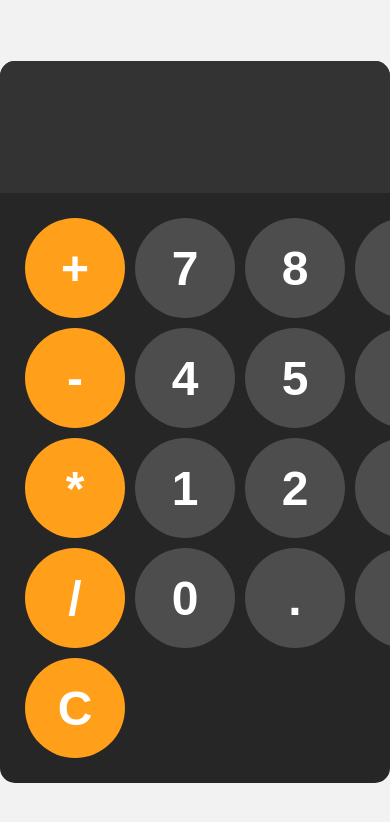
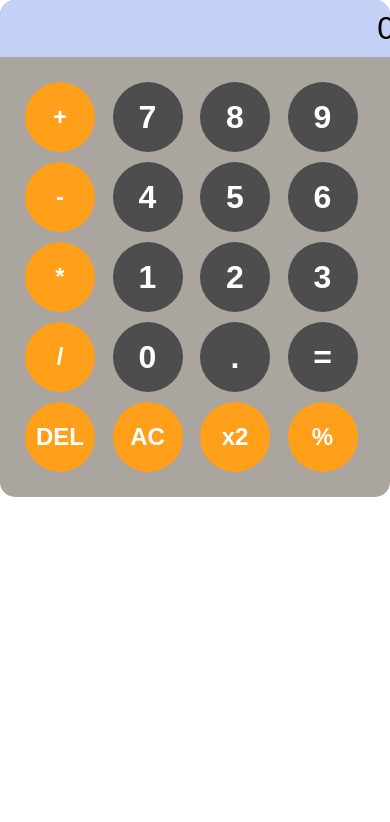
Before and after one commit to mary838/hackathon, a plain HTML site: page index.html in a window 390 px wide. Drawn offline with Linux system fonts and the light colour scheme.

Commit message:
update index-css

```diff
--- a/index.css
+++ b/index.css
@@ -4,23 +4,24 @@ body{
     justify-content: center;
     align-items: center;
     height: 100vh;
-    background-color: hsl(0, 0%, 95%);
+    /* background-color: hsl(0, 42%, 54%); */
 }
 .container{
     font-family: Arial, Helvetica, sans-serif;
-    background-color: hsl(0, 0%, 15%);
+    background-color: hsl(0, 1%, 41%);
     border-radius: 15px;
     max-width: 500px;
     overflow: hidden;
+    margin-top: 100px;
 }
 #result{
     width: 100%;
-    padding: 20px;
-    background-color: hsl(0, 0%, 20%);
+    padding:10px 5px;
+    background-color: hsl(0, 1%, 32%);
     color: white;
     font-size: 5rem;
     border: none;
-    text-align: left;
+    text-align: right;
     }
 .keypad{
     display: grid;
@@ -40,12 +41,14 @@ button{
     cursor: pointer;
 }
 button:hover{
-    background-color: hsl(0, 0%, 40%);
+    background-color: hsl(0, 27%, 96%);
+    color: black;
 }
 button:active{
     background-color: hsl(0, 0%, 50%);
 }
 .color-button{
+    font-size: 2rem;
     background-color: hsl(35, 100%, 55%);
 }
 .color-button:hover{
@@ -54,3 +57,33 @@ button:active{
 .color-button:active{
     background-color: hsl(35, 100%, 75%);
 }
+
+@media screen and (max-width:500px){
+    body{
+        margin: 0;
+        display: flex;
+        height: auto;
+    }
+    .container{
+        margin-top: 0px;
+        background-color: rgb(170, 165, 158);
+    }
+    button{
+        font-size: 2rem;
+        width: 70px;
+        height: 70px;
+    }
+
+    #result{
+        font-size: 2rem;
+        background-color: rgb(195, 209, 247);
+        color: black;
+    }
+    .color-button{
+        font-size: 1.5rem;
+        color: white;
+    }
+
+
+
+}
--- a/index.html
+++ b/index.html
@@ -9,7 +9,7 @@
   </head>
   <body>
     <div class="container">
-        <input type="text" id="result" value="" readonly/>
+        <input type="text" id="result" value="0" readonly/>
       <div class="keypad">
         <button onclick="appendNumber('+')" class="color-button">+</button>
         <button onclick="appendNumber(7)" class="color1">7</button>
@@ -27,7 +27,12 @@
         <button onclick="appendNumber(0)" class="color1">0</button>
         <button onclick="appendNumber('.')" class="color1">.</button>
         <button onclick="calculate()" class="color1">=</button>
-        <button onclick="clearResult()" class="color-button">C</button>
+        <button onclick="clearResult()" class="color-button">DEL</button>
+        <button onclick="backspace()" class="color-button">AC</button>
+        <button onclick="square()" class="color-button">x2</button>
+        <button onclick="persiontage()" class="color-button">%</button>
+
+
     </div>
     </div>
 
--- a/index.js
+++ b/index.js
@@ -11,3 +11,14 @@ function calculate(){
     display.value=eval(display.value)
 
 }
+
+function backspace(){
+    display.value=display.value.slice(0,-1)
+}
+
+function square(){
+    display.value=display.value*display.value
+}
+function persiontage(){
+    display.value=display.value/100
+}
```
